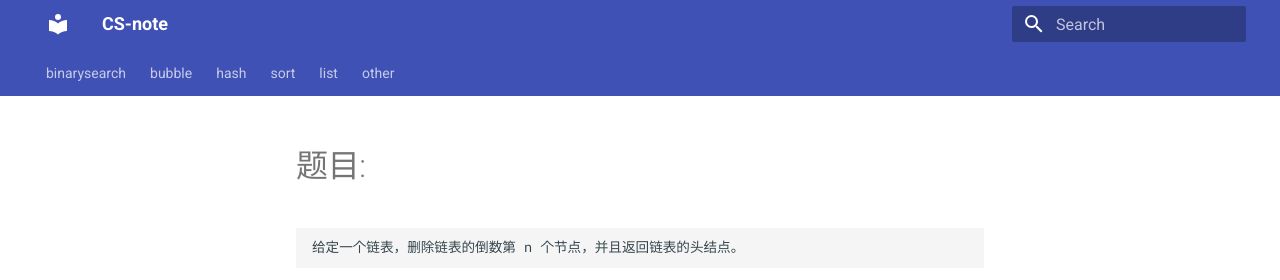
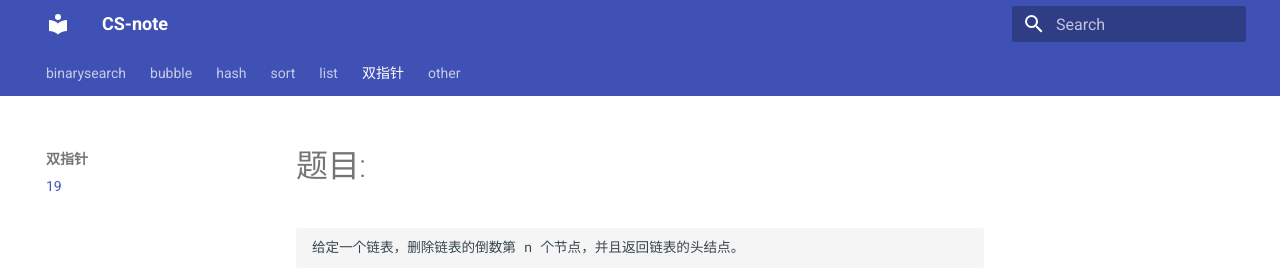
Before and after one commit to TBLGSn/CS-note, an MkDocs documentation site: the page built from leetcode/19.md, in a window 1280 px wide and 900 px high. Shown: the top 280 px of the window. Built offline with MkDocs 1.6.1 and Material for MkDocs 9.7.7, drawn with Linux system fonts in a browser that asks for light colours.

Commit message:
双指针

```diff
--- a/mkdocs.yml
+++ b/mkdocs.yml
@@ -22,6 +22,8 @@ nav:
     - 1481: 1481.md
   - list:
     - 147: 147.md
+  - 双指针:
+    - 19: 19.md
   - other:
     - 11: 11.md
     - 120: 120.md
```
